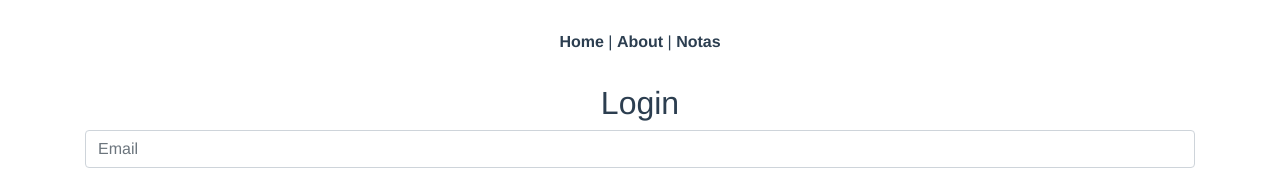
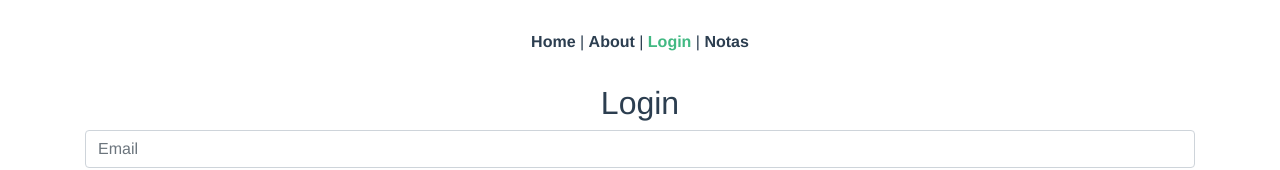
Before and after one commit to javierc22/project-mevn-front, a Vue app: page /login in a window 1280 px wide. Shown: the top 170 px of the page. Built offline with nearby package versions, Linux system fonts and the light colour scheme.

Commit message:
Rutas protegidas

```diff
--- a/src/App.vue
+++ b/src/App.vue
@@ -3,6 +3,7 @@
     <div id="nav">
       <router-link to="/">Home</router-link> |
       <router-link to="/about">About</router-link> |
+      <router-link to="/login">Login</router-link> |
       <router-link to="/notas">Notas</router-link>
     </div>
     <router-view/>
--- a/src/router/index.js
+++ b/src/router/index.js
@@ -1,6 +1,7 @@
 import Vue from 'vue'
 import VueRouter from 'vue-router'
 import Home from '../views/Home.vue'
+import store from '../store'
 
 Vue.use(VueRouter)
 
@@ -18,7 +19,8 @@ Vue.use(VueRouter)
   {
     path: '/notas',
     name: 'notas',
-    component: () => import('../views/Notas.vue')
+    component: () => import('../views/Notas.vue'),
+    meta: { requireAuth: true }
   },
   {
     path: '/login',
@@ -33,4 +35,14 @@ const router = new VueRouter({
   routes
 })
 
+router.beforeEach((to, from, next) => {
+  const rutaProtegida = to.matched.some(record => record.meta.requireAuth);
+
+  if (rutaProtegida && store.state.token === '') {
+    next({ name: 'login' });
+  } else {
+    next();
+  }
+});
+
 export default router
--- a/src/store/index.js
+++ b/src/store/index.js
@@ -2,6 +2,7 @@ import Vue from 'vue'
 import Vuex from 'vuex'
 // Para decodificar JWT
 import decode from 'jwt-decode'
+import router from '../router'
 
 Vue.use(Vuex)
 
@@ -17,6 +18,7 @@ export default new Vuex.Store({
         state.usuarioDB = '';
       } else {
         state.usuarioDB = decode(payload);
+        router.push({ name: 'notas' });
       }
     }
   },
```
